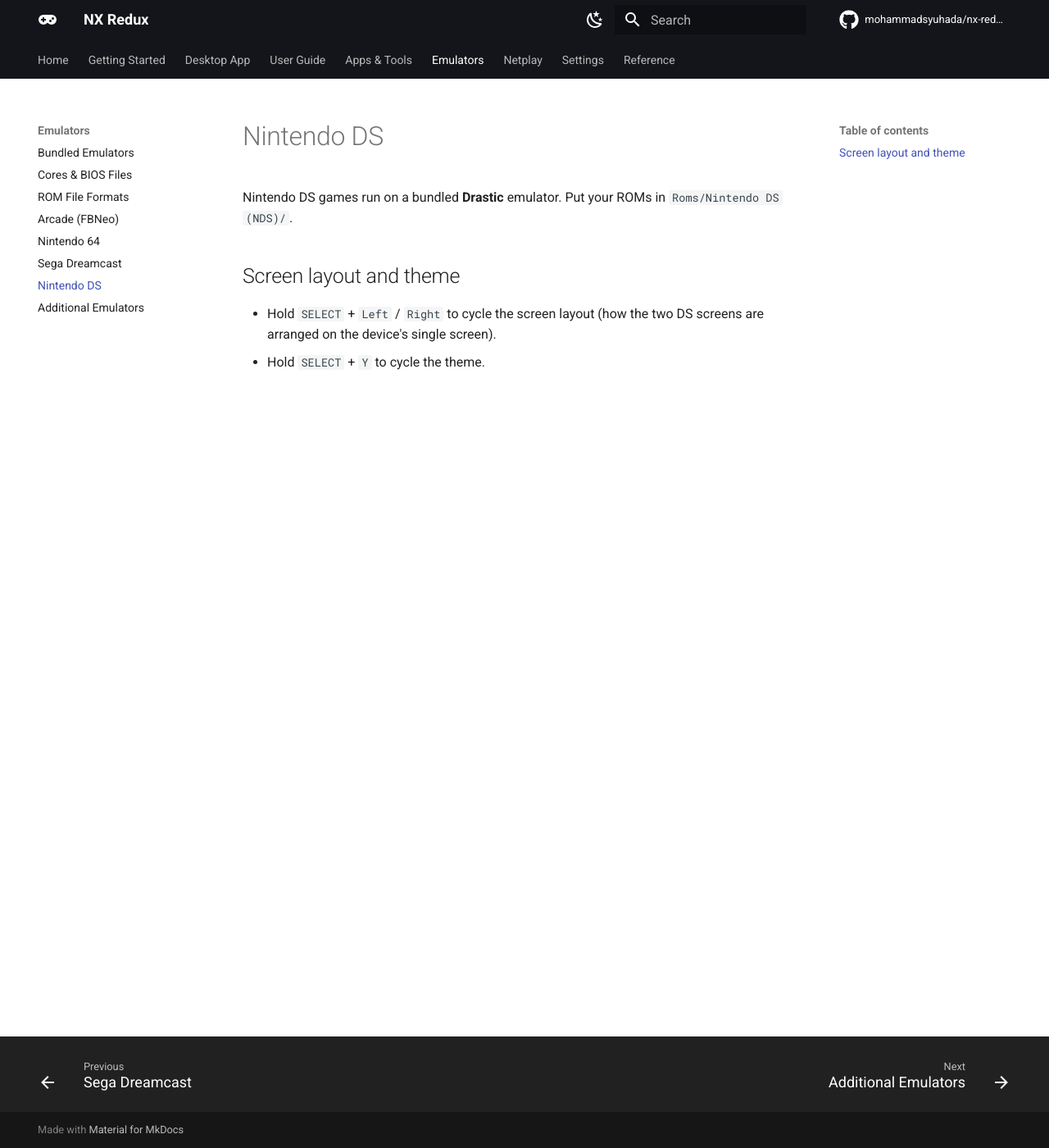
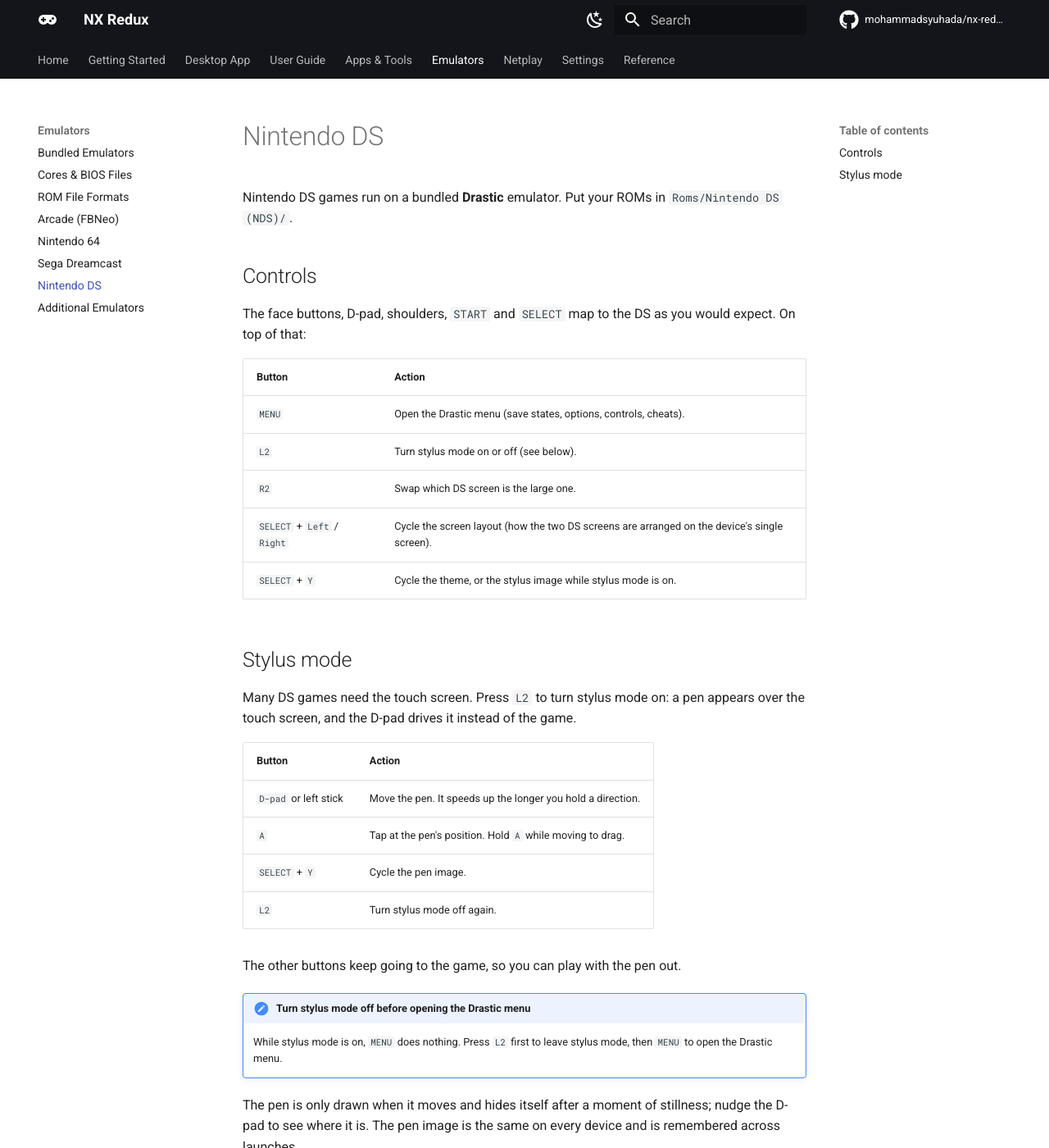
Before and after one commit to mohammadsyuhada/nx-redux-docs, an MkDocs documentation site: the page built from docs/emulators/nintendo-ds.md, in a window 1280 px wide and 1400 px high. Shown: the whole window at 82% size. Built offline with MkDocs 1.6.1 and Material for MkDocs 9.7.7, drawn with Linux system fonts in a browser that asks for light colours; comment, search, counter and statistics services are not loaded; some of the changed text lies outside the part shown.

Commit message:
docs(emulators): document Drastic controls and stylus mode on the Nintendo DS page

```diff
--- a/docs/emulators/nintendo-ds.md
+++ b/docs/emulators/nintendo-ds.md
@@ -3,8 +3,37 @@
 Nintendo DS games run on a bundled **Drastic** emulator. Put your ROMs in
 `Roms/Nintendo DS (NDS)/`.
 
-## Screen layout and theme
+## Controls
 
-- Hold `SELECT` + `Left` / `Right` to cycle the screen layout (how the two DS
-  screens are arranged on the device's single screen).
-- Hold `SELECT` + `Y` to cycle the theme.
+The face buttons, D-pad, shoulders, `START` and `SELECT` map to the DS as you
+would expect. On top of that:
+
+| Button | Action |
+|--------|--------|
+| `MENU` | Open the Drastic menu (save states, options, controls, cheats). |
+| `L2` | Turn stylus mode on or off (see below). |
+| `R2` | Swap which DS screen is the large one. |
+| `SELECT` + `Left` / `Right` | Cycle the screen layout (how the two DS screens are arranged on the device's single screen). |
+| `SELECT` + `Y` | Cycle the theme, or the stylus image while stylus mode is on. |
+
+## Stylus mode
+
+Many DS games need the touch screen. Press `L2` to turn stylus mode on: a pen
+appears over the touch screen, and the D-pad drives it instead of the game.
+
+| Button | Action |
+|--------|--------|
+| `D-pad` or left stick | Move the pen. It speeds up the longer you hold a direction. |
+| `A` | Tap at the pen's position. Hold `A` while moving to drag. |
+| `SELECT` + `Y` | Cycle the pen image. |
+| `L2` | Turn stylus mode off again. |
+
+The other buttons keep going to the game, so you can play with the pen out.
+
+!!! note "Turn stylus mode off before opening the Drastic menu"
+    While stylus mode is on, `MENU` does nothing. Press `L2` first to leave
+    stylus mode, then `MENU` to open the Drastic menu.
+
+The pen is only drawn when it moves and hides itself after a moment of
+stillness; nudge the D-pad to see where it is. The pen image is the same on
+every device and is remembered across launches.
```
